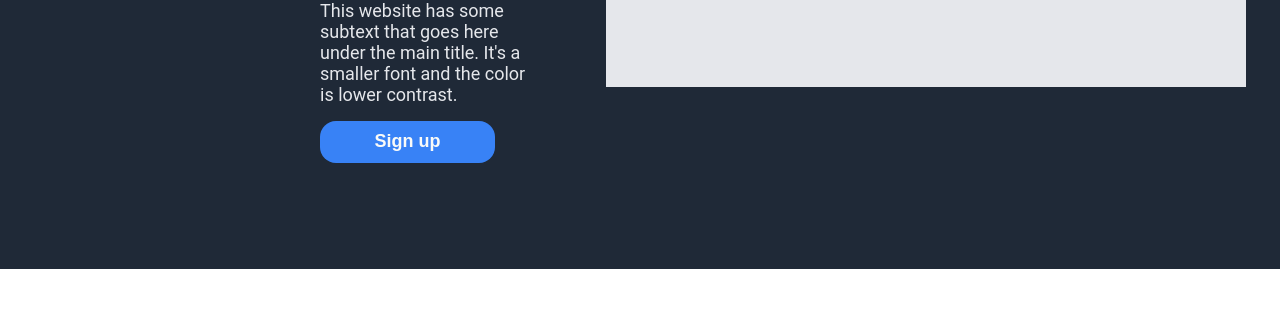
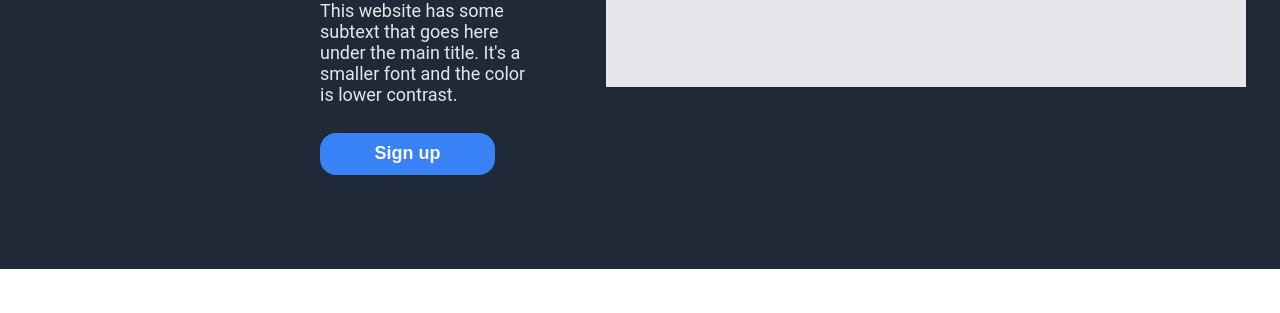
Before and after one commit to robesn/landing-page, a plain HTML site: page index.html in a window 1280 px wide. Shown: the part 343-656 px from the top of the page. Drawn offline with Linux system fonts and the light colour scheme.

Commit message:
Finalized margins

```diff
--- a/styles.css
+++ b/styles.css
@@ -66,7 +66,7 @@ header {
 .left {
     display: flex;
     flex-direction: column;
-    gap: 1rem;
+    gap: 28px;
     margin-right: 5em;
 }
 
```
